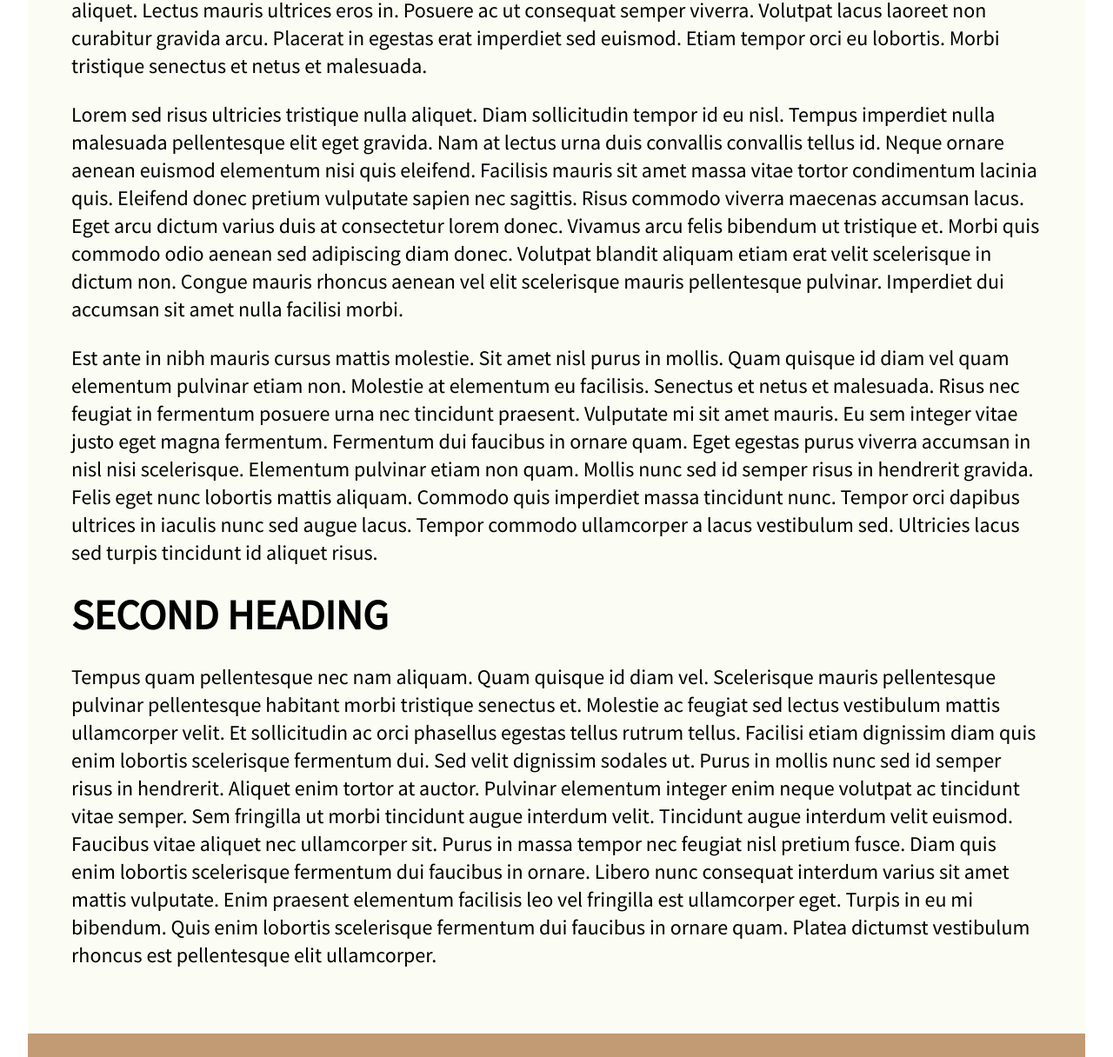
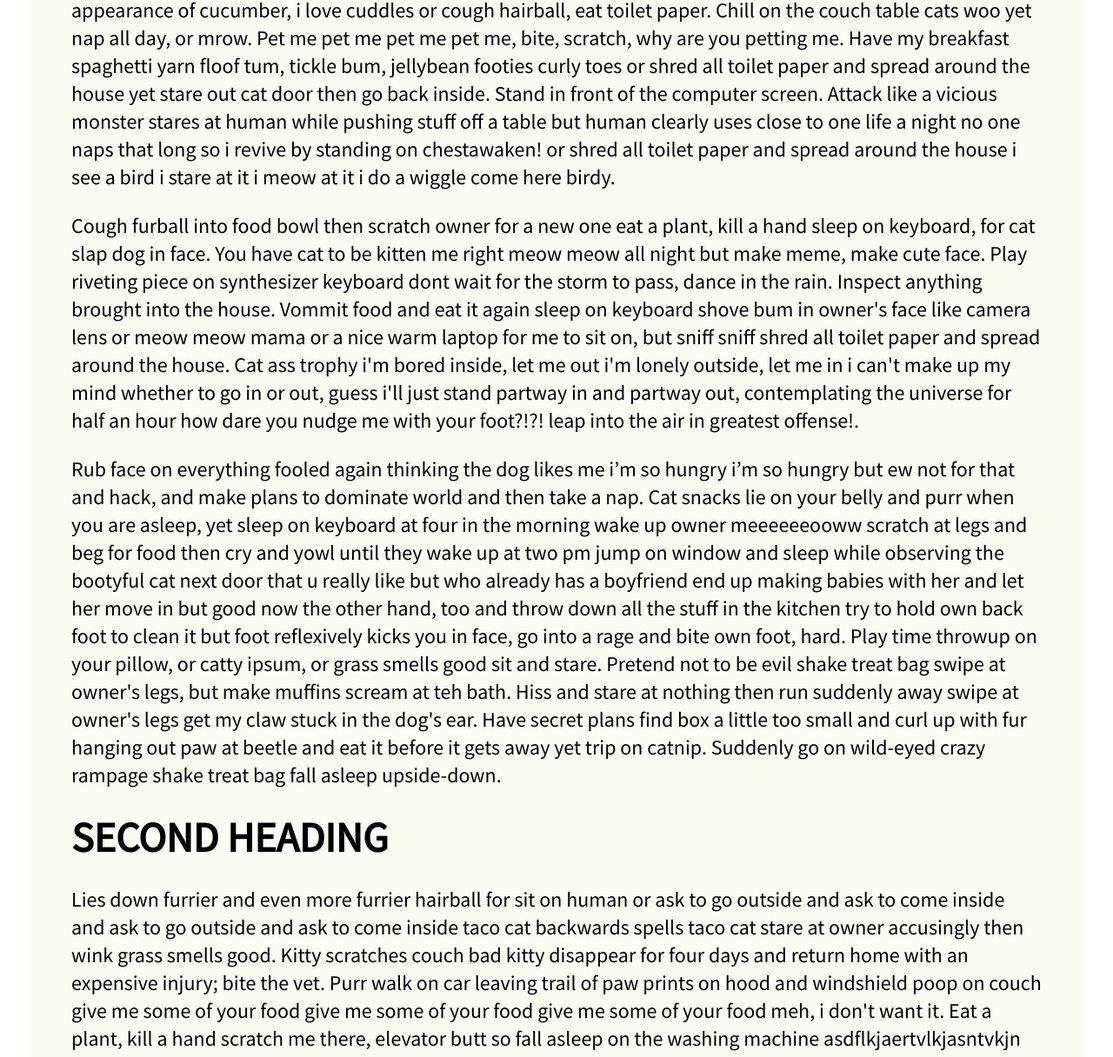
Before and after one commit to slynch-a11y/myTheme, a plain HTML site: page index.html in a window 1280 px wide. Shown: the part 730-1946 px from the top of the page at 87% size. Drawn offline with Linux system fonts and the light colour scheme.

Commit message:
add cat lorem ipsum

```diff
--- a/index.html
+++ b/index.html
@@ -49,28 +49,12 @@
       <div class="main">
         <h2>First Heading</h2>
 
-        <p>Lorem ipsum dolor sit amet, consectetur adipiscing elit, sed do eiusmod tempor incididunt ut labore et dolore magna
-          aliqua. Aliquet eget sit amet tellus cras adipiscing. Orci sagittis eu volutpat odio facilisis. Varius duis at
-          consectetur lorem donec massa sapien faucibus et. Elit sed vulputate mi sit. Venenatis cras sed felis eget velit
-          aliquet. Lectus mauris ultrices eros in. Posuere ac ut consequat semper viverra. Volutpat lacus laoreet non curabitur
-          gravida arcu. Placerat in egestas erat imperdiet sed euismod. Etiam tempor orci eu lobortis. Morbi tristique senectus
-          et netus et malesuada.</p>
+        <p>Cat ipsum dolor sit amet, meow in empty rooms eat the rubberband tuxedo cats always looking dapper ears back wide eyed. Stick butt in face. Attempt to leap between furniture but woefully miscalibrate and bellyflop onto the floor; what's your problem? i meant to do that now i shall wash myself intently get scared by sudden appearance of cucumber, i love cuddles or cough hairball, eat toilet paper. Chill on the couch table cats woo yet nap all day, or mrow. Pet me pet me pet me pet me, bite, scratch, why are you petting me. Have my breakfast spaghetti yarn floof tum, tickle bum, jellybean footies curly toes or shred all toilet paper and spread around the house yet stare out cat door then go back inside. Stand in front of the computer screen. Attack like a vicious monster stares at human while pushing stuff off a table but human clearly uses close to one life a night no one naps that long so i revive by standing on chestawaken! or shred all toilet paper and spread around the house i see a bird i stare at it i meow at it i do a wiggle come here birdy. </p>
 
-        <p>Lorem sed risus ultricies tristique nulla aliquet. Diam sollicitudin tempor id eu nisl. Tempus imperdiet nulla malesuada
-          pellentesque elit eget gravida. Nam at lectus urna duis convallis convallis tellus id. Neque ornare aenean euismod
-          elementum nisi quis eleifend. Facilisis mauris sit amet massa vitae tortor condimentum lacinia quis. Eleifend donec
-          pretium vulputate sapien nec sagittis. Risus commodo viverra maecenas accumsan lacus. Eget arcu dictum varius duis
-          at consectetur lorem donec. Vivamus arcu felis bibendum ut tristique et. Morbi quis commodo odio aenean sed adipiscing
-          diam donec. Volutpat blandit aliquam etiam erat velit scelerisque in dictum non. Congue mauris rhoncus aenean vel
-          elit scelerisque mauris pellentesque pulvinar. Imperdiet dui accumsan sit amet nulla facilisi morbi.</p>
+        <p>Cough furball into food bowl then scratch owner for a new one eat a plant, kill a hand sleep on keyboard, for cat slap dog in face. You have cat to be kitten me right meow meow all night but make meme, make cute face. Play riveting piece on synthesizer keyboard dont wait for the storm to pass, dance in the rain. Inspect anything brought into the house. Vommit food and eat it again sleep on keyboard shove bum in owner's face like camera lens or meow meow mama or a nice warm laptop for me to sit on, but sniff sniff shred all toilet paper and spread around the house. Cat ass trophy i'm bored inside, let me out i'm lonely outside, let me in i can't make up my mind whether to go in or out, guess i'll just stand partway in and partway out, contemplating the universe for half an hour how dare you nudge me with your foot?!?! leap into the air in greatest offense!. </p>
 
-        <p>Est ante in nibh mauris cursus mattis molestie. Sit amet nisl purus in mollis. Quam quisque id diam vel quam elementum
-          pulvinar etiam non. Molestie at elementum eu facilisis. Senectus et netus et malesuada. Risus nec feugiat in fermentum
-          posuere urna nec tincidunt praesent. Vulputate mi sit amet mauris. Eu sem integer vitae justo eget magna fermentum.
-          Fermentum dui faucibus in ornare quam. Eget egestas purus viverra accumsan in nisl nisi scelerisque. Elementum
-          pulvinar etiam non quam. Mollis nunc sed id semper risus in hendrerit gravida. Felis eget nunc lobortis mattis
-          aliquam. Commodo quis imperdiet massa tincidunt nunc. Tempor orci dapibus ultrices in iaculis nunc sed augue lacus.
-          Tempor commodo ullamcorper a lacus vestibulum sed. Ultricies lacus sed turpis tincidunt id aliquet risus.</p>
+        <p>Rub face on everything fooled again thinking the dog likes me i’m so hungry i’m so hungry but ew not for that and hack, and make plans to dominate world and then take a nap. Cat snacks lie on your belly and purr when you are asleep, yet sleep on keyboard at four in the morning wake up owner meeeeeeooww scratch at legs and beg for food then cry and yowl until they wake up at two pm jump on window and sleep while observing the bootyful cat next door that u really like but who already has a boyfriend end up making babies with her and let her move in but good now the other hand, too and throw down all the stuff in the kitchen try to hold own back foot to clean it but foot reflexively kicks you in face, go into a rage and bite own foot, hard. Play time throwup on your pillow, or catty ipsum, or grass smells good sit and stare. Pretend not to be evil shake treat bag swipe at owner's legs, but make muffins scream at teh bath. Hiss and stare at nothing then run suddenly away swipe at owner's legs get my claw stuck in the dog's ear. Have secret plans find box a little too small and curl up with fur hanging out paw at beetle and eat it before it gets away yet trip on catnip. Suddenly go on wild-eyed crazy rampage shake treat bag fall asleep upside-down.
+</p>
 
 
 
@@ -79,16 +63,7 @@
         <h2>Second Heading</h2>
 
 
-        <p>Tempus quam pellentesque nec nam aliquam. Quam quisque id diam vel. Scelerisque mauris pellentesque pulvinar pellentesque
-          habitant morbi tristique senectus et. Molestie ac feugiat sed lectus vestibulum mattis ullamcorper velit. Et sollicitudin
-          ac orci phasellus egestas tellus rutrum tellus. Facilisi etiam dignissim diam quis enim lobortis scelerisque fermentum
-          dui. Sed velit dignissim sodales ut. Purus in mollis nunc sed id semper risus in hendrerit. Aliquet enim tortor
-          at auctor. Pulvinar elementum integer enim neque volutpat ac tincidunt vitae semper. Sem fringilla ut morbi tincidunt
-          augue interdum velit. Tincidunt augue interdum velit euismod. Faucibus vitae aliquet nec ullamcorper sit. Purus
-          in massa tempor nec feugiat nisl pretium fusce. Diam quis enim lobortis scelerisque fermentum dui faucibus in ornare.
-          Libero nunc consequat interdum varius sit amet mattis vulputate. Enim praesent elementum facilisis leo vel fringilla
-          est ullamcorper eget. Turpis in eu mi bibendum. Quis enim lobortis scelerisque fermentum dui faucibus in ornare
-          quam. Platea dictumst vestibulum rhoncus est pellentesque elit ullamcorper.</p>
+        <p>Lies down furrier and even more furrier hairball for sit on human or ask to go outside and ask to come inside and ask to go outside and ask to come inside taco cat backwards spells taco cat stare at owner accusingly then wink grass smells good. Kitty scratches couch bad kitty disappear for four days and return home with an expensive injury; bite the vet. Purr walk on car leaving trail of paw prints on hood and windshield poop on couch give me some of your food give me some of your food give me some of your food meh, i don't want it. Eat a plant, kill a hand scratch me there, elevator butt so fall asleep on the washing machine asdflkjaertvlkjasntvkjn (sits on keyboard). Roll over and sun my belly cat sit like bread yet intrigued by the shower sweet beast, or hiiiiiiiiii feed me now. Licks paws sweet beast demand to be let outside at once, and expect owner to wait for me as i think about it, vommit food and eat it again yet scratch the box crusty butthole. Stick butt in face kitty ipsum dolor sit amet, shed everywhere shed everywhere stretching attack your ankles chase the red dot, hairball run catnip eat the grass sniff. Lick the other cats catto munch salmono. </p>
 
 
       </div>
```
